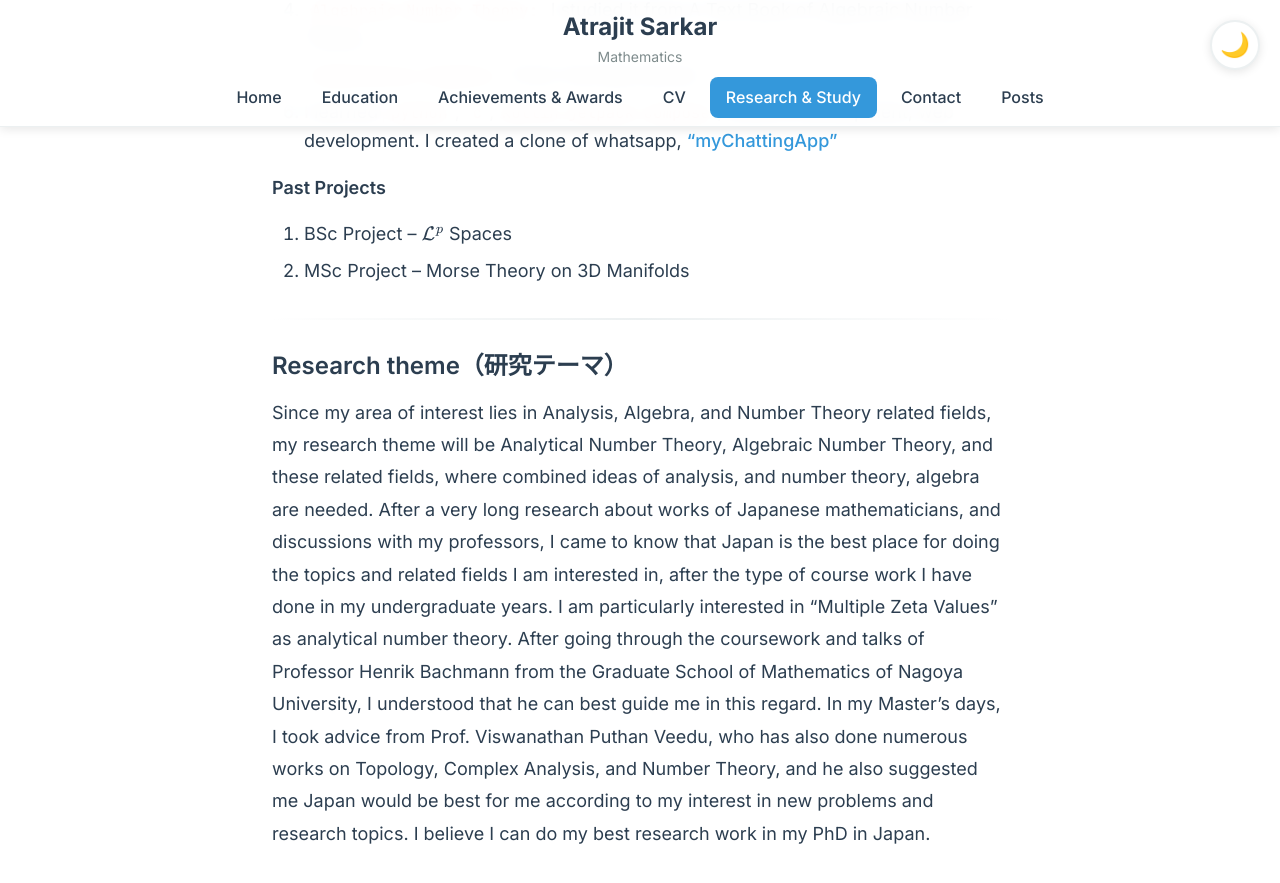
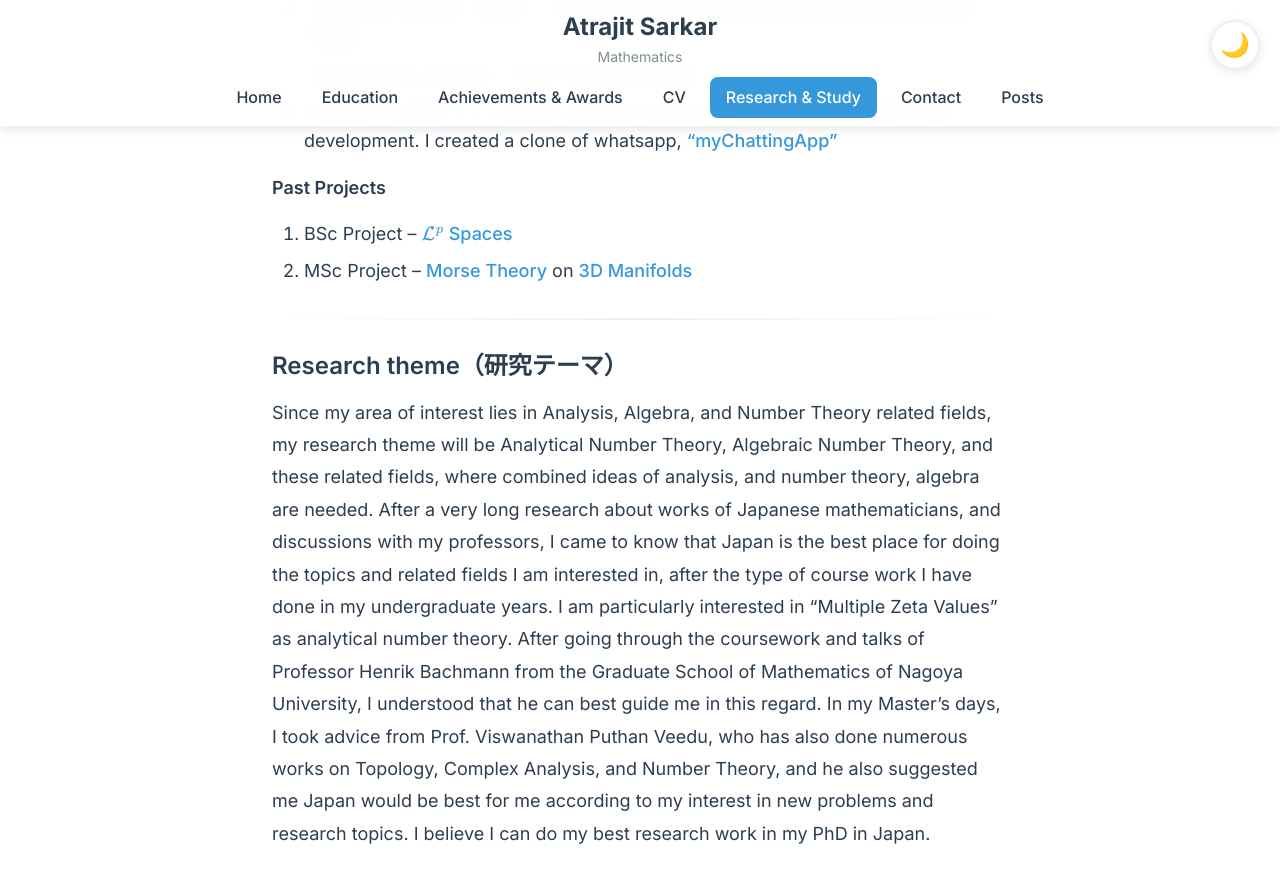
Before and after one commit to atrajit-sarkar/math-portfolio, a Jekyll site: the page built from _pages/research&study.md, in a window 1280 px wide and 900 px high, scrolled down 1623 px. Shown: the top 883 px of the window. Built offline with Jekyll 4.4.1, drawn with Linux system fonts in a browser that asks for light colours; some of the changed lines change nothing that is shown.

Commit message:
Add new PDF documents for MSc Thesis: 3_manifold.pdf and Manifold Theory Report Card

```diff
--- a/_pages/research&study.md
+++ b/_pages/research&study.md
@@ -15,9 +15,9 @@
 
 > I have completed my MSc. from the [Indian Institute of Technology (IIT)](https://home.iitd.ac.in/), Delhi, India in 2024. Previously, I was a Bachelor student at [Ramakrishna Mission Vidyamandira, Belur Math](https://vidyamandira.ac.in/), Howrah, West Bengal, India.
 
-`MSc:` During MSc, I had several courses such as Group Theory, Ring Theory, Field Theory, Linear Algebra, Complex Analysis, Functional Analysis, Topology, Measure Theory, C programming, Numerical Analysis, Probability. Besides semester courses, I took Algebraic Topology, Number Theory, and Commutative Algebra as additional courses. I also did a summer project on "Algebraic Topology" and an MSc reading project on ["Morse Theory"](https://atrajit-sarkar.gongobongo.org/blogs/Manifold_Theory_Report_Card_.pdf) and ["3D Manifold"](https://atrajit-sarkar.gongobongo.org/blogs/3_manifold.pdf), all under the supervision of [Dr. Biplab Basak, IITD](https://sites.google.com/view/biplabbasak).
+`MSc:` During MSc, I had several courses such as Group Theory, Ring Theory, Field Theory, Linear Algebra, Complex Analysis, Functional Analysis, Topology, Measure Theory, C programming, Numerical Analysis, Probability. Besides semester courses, I took Algebraic Topology, Number Theory, and Commutative Algebra as additional courses. I also did a summer project on "Algebraic Topology" and an MSc reading project on ["Morse Theory"](\pdfs\MSc Thesis\Manifold_Theory_Report_Card_ (1).pdf) and ["3D Manifold"](\pdfs\MSc Thesis\3_manifold.pdf), all under the supervision of [Dr. Biplab Basak, IITD](https://sites.google.com/view/biplabbasak).
 
-`BSc:` During my three years of BSc, I have had courses in Real Analysis (4 semesters), Metric spaces (1 semester), Group theory (2 semesters), Linear algebra (4 semesters), Rings and Field theory (2 semesters), Topology, Measure theory, Complex Analysis, Numerical Analysis (1 semester), Ordinary and Partial Differential Equations (2 semesters), Particle dynamics and Analytical Statics, Analytical geometry of 2 and 3 dimensions (1 semester). I also had courses in Statistics and Computer Science as minor subjects. My BSc thesis was on [“$\mathcal{L}^p$ Spaces”](https://atrajit-sarkar.gongobongo.org/blogs/Lp_spaces.pdf), advisor – [Dr. Arnab Jyoti Dasgupta](https://vidyamandira.ac.in/pdfs/facultycv/AJDG_Math.pdf), Ramakrishna Mission Vidyamandira, Belur Math.
+`BSc:` During my three years of BSc, I have had courses in Real Analysis (4 semesters), Metric spaces (1 semester), Group theory (2 semesters), Linear algebra (4 semesters), Rings and Field theory (2 semesters), Topology, Measure theory, Complex Analysis, Numerical Analysis (1 semester), Ordinary and Partial Differential Equations (2 semesters), Particle dynamics and Analytical Statics, Analytical geometry of 2 and 3 dimensions (1 semester). I also had courses in Statistics and Computer Science as minor subjects. My BSc thesis was on [“$\mathcal{L}^p$ Spaces”](\pdfs\BSc Thesis\Lp_spaces (1).pdf), advisor – [Dr. Arnab Jyoti Dasgupta](https://vidyamandira.ac.in/pdfs/facultycv/AJDG_Math.pdf), Ramakrishna Mission Vidyamandira, Belur Math.
  In 2022, I appeared for the [TIFR Bangalore](https://www.math.tifrbng.res.in/) written examination for MSc admission and cracked it, and also appeared for the ***Joint Admission Test for Masters (JAM)*** and secured 82 all-India rank (AIR), the highest rank in the mathematics department of my BSc college.
 
 **Self-Study & Exploration**
@@ -30,8 +30,8 @@
 
 
 **Past Projects**
-1. BSc Project – $\mathcal{L}^p$ Spaces
-2. MSc Project – Morse Theory on 3D Manifolds
+1. BSc Project – [$\mathcal{L}^p$ Spaces](\pdfs\BSc Thesis\Lp_spaces (1).pdf)
+2. MSc Project – [Morse Theory](\pdfs\MSc Thesis\Manifold_Theory_Report_Card_ (1).pdf) on [3D Manifolds](\pdfs\MSc Thesis\3_manifold.pdf)
 
 ---
 ### Research theme（研究テーマ）
```
Also changed, not shown: 3 other files.
